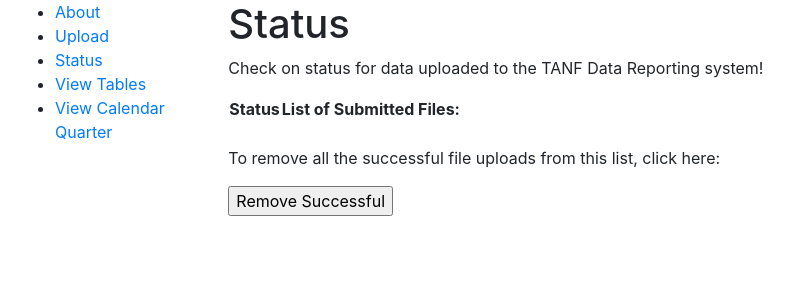
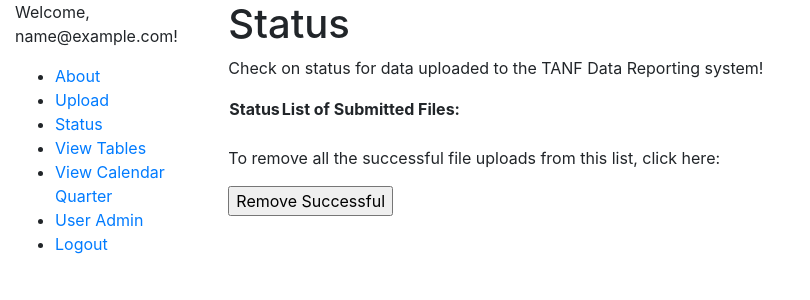
Before and after one commit to 18F/tanf-prototype, a Django app: page /status/ in a window 1280 px wide. Shown: the top 300 px of the page, without its empty margins (0-810 px from the left). Run offline with Django 3.2, Linux system fonts and the light colour scheme; the visitor is signed in with stand-in values (Sample User, id 1); lists and menus that the app fills with data are empty; some libraries are stand-ins or nearby versions.

Commit message:
add logout stuff, stub out user admin page

```diff
--- a/upload/templates/base-generic.html
+++ b/upload/templates/base-generic.html
@@ -14,12 +14,21 @@
     <div class="row">
       <div class="col-sm-2">
       {% block sidebar %}
+        {% if user.is_authenticated %}
+          <p>Welcome, {{ user.email }}!</p>
+        {% endif %}
         <ul class="sidebar-nav">
           <li><a href="{% url 'about' %}">About</a></li>
           <li><a href="{% url 'upload' %}">Upload</a></li>
           <li><a href="{% url 'status' %}">Status</a></li>
           <li><a href="{% url 'viewtables' %}">View Tables</a></li>
           <li><a href="{% url 'viewquarter' %}">View Calendar Quarter</a></li>
+          {% if user.is_superuser %}
+          <li><a href="{% url 'useradmin' %}">User Admin</a></li>
+          {% endif %}
+          {% if user.is_authenticated %}
+          <li><a href="{% url 'logout' %}">Logout</a></li>
+          {% endif %}
         </ul>
      {% endblock %}
       </div>
--- a/upload/urls.py
+++ b/upload/urls.py
@@ -13,5 +13,7 @@ urlpatterns = [
     path('viewquarter/', views.viewquarter, name='viewquarter'),
     path('download/<file>', views.download, name='download'),
     path('download/<file>/<json>/', views.download, name='download'),
+    path('useradmin', views.useradmin, name='useradmin'),
+    path('logout', views.logout_view, name='logout'),
     path('', views.upload, name='upload'),
 ]
--- a/upload/views.py
+++ b/upload/views.py
@@ -10,6 +10,8 @@ from django.core import serializers
 from django.http import HttpResponse, Http404
 from upload.querysetchain import QuerySetChain
 from django.contrib.auth.decorators import login_required
+from django.contrib.auth.decorators import user_passes_test
+from django.contrib.auth import logout
 
 
 # Create your views here.
@@ -285,3 +287,14 @@ def viewquarter(request):
         'selected_hitsperpage': hitsperpage,
     }
     return render(request, "viewcalquarter.html", context)
+
+
+@login_required
+@user_passes_test(lambda u: u.is_superuser)
+def useradmin(request):
+    pass
+
+
+def logout_view(request):
+    logout(request)
+    return redirect('about')
```
